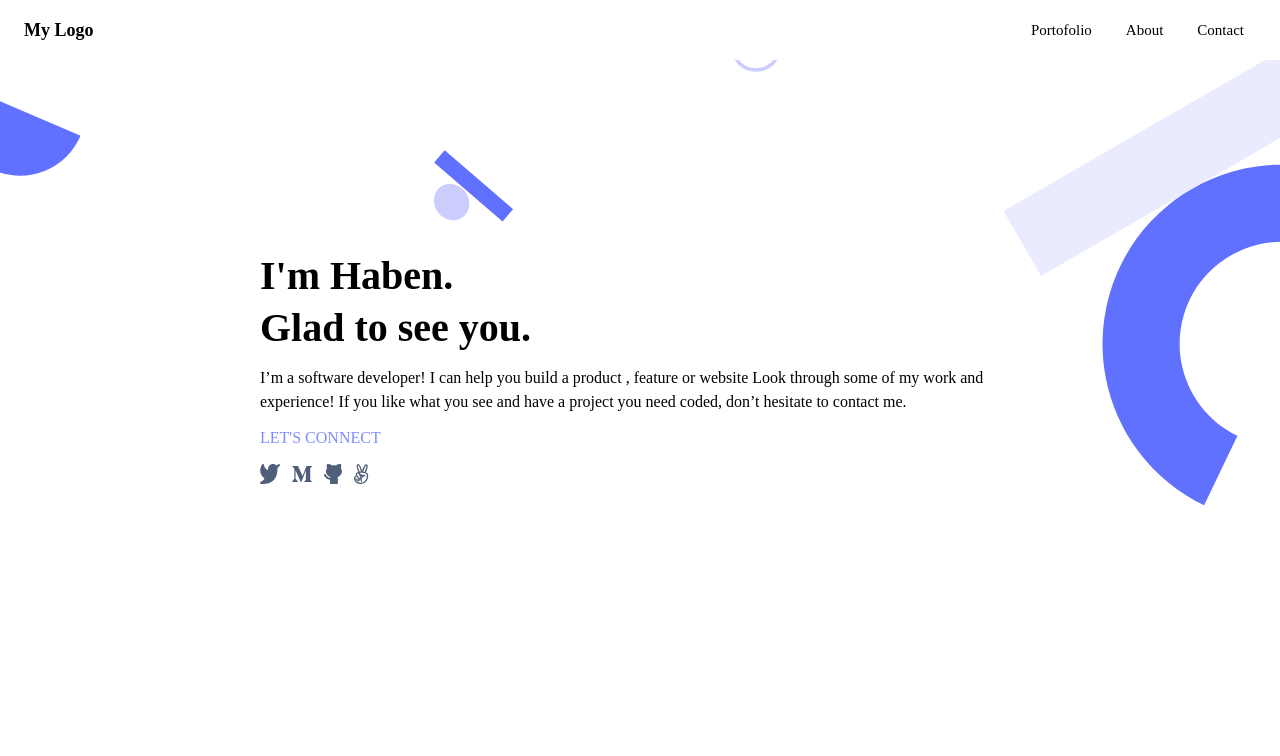
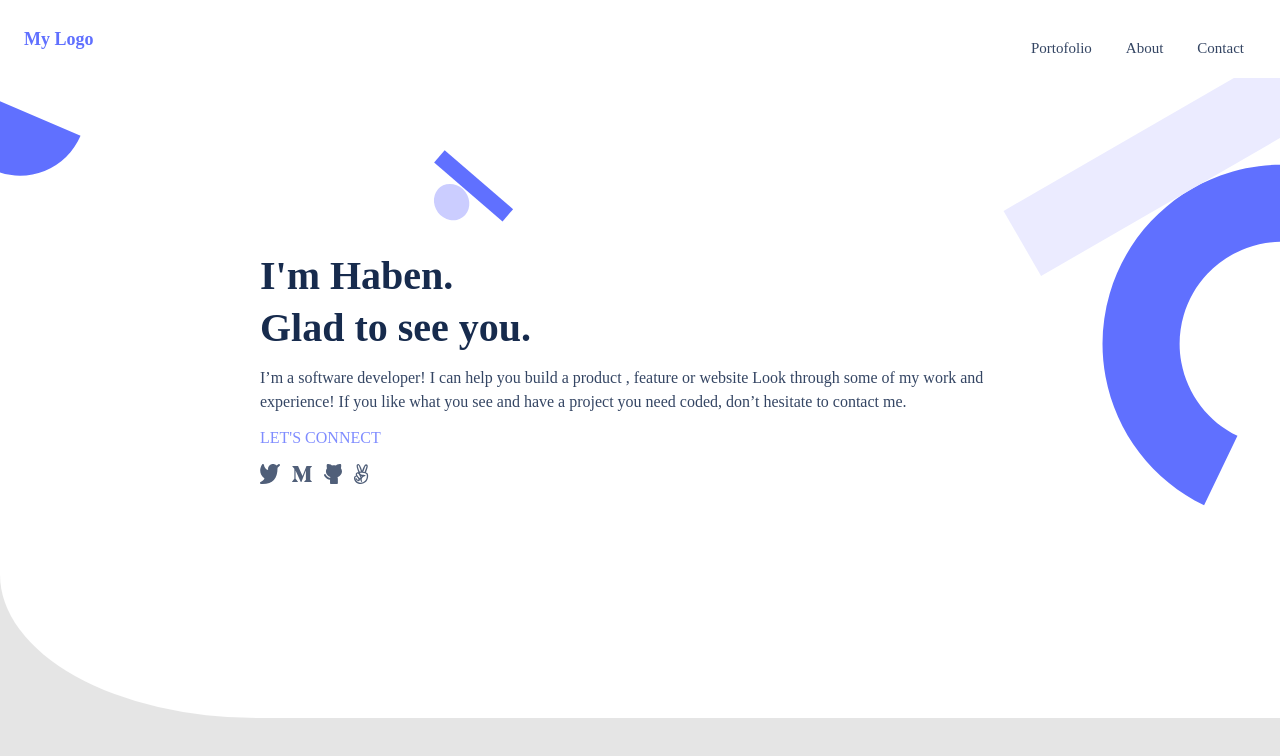
Before and after one commit to habitoz/portofolio, a website: page index.html in a window 1280 px wide. Drawn offline with Linux system fonts and the light colour scheme; a web font is replaced by a local one.

Commit message:
style rules updated and menu drawer added

```diff
--- a/index.html
+++ b/index.html
@@ -13,11 +13,15 @@
       <div class="menu-icon">
         <img src="./assets/images/Enabled.svg" alt="" srcset="">
       </div>
-      <div class="menu-items">
-      <div class="menu-items">
-        <a href="#">Portofolio</a>
-        <a href="#">About</a>
-        <a href="#">Contact</a>
+      <div class="menu" id="menu">
+        <div class="menu-close">
+            <a href="#"><img src="./assets/images/times.svg" alt="" srcset=""></a>
+        </div>
+        <div class="menu-items">
+            <a href="#">Portofolio</a>
+            <a href="#">About</a>
+            <a href="#">Contact</a>
+          </div>
       </div>
     </header>
     <main>
--- a/styles.css
+++ b/styles.css
@@ -1,12 +1,12 @@
 @import url('https://fonts.cdnfonts.com/css/poppins');
 
 :root {
-   --main-bg-color:'#E5E5E5';
-   --menu-bg-color:'#6070FF';
-   --header-text-color:'#172B4D';
-   --text-color:'#344563';
-   --icon-color:'#505F79';
-   --primary-color:'#6070FF';
+   --main-bg-color:#E5E5E5;
+   --menu-bg-color:#6070FF;
+   --header-text-color:#172B4D;
+   --text-color:#344563;
+   --icon-color:#505F79;
+   --primary-color:#6070FF;
 }
 
 * {
@@ -41,11 +41,13 @@ main {
 .bio {
     height: 718px;
     width: 100%;
+    background-color: #fff;
     background-image: url('./assets/images/header-bg.svg');
     background-repeat: no-repeat;
     background-size: cover;
-    padding: 100px 24px;
+    padding: 150px 24px;
     background-origin: 0 0;
+    border-bottom-left-radius: 20%;
 }
 .bio-header {
     font-family: 'Poppins';
@@ -110,11 +112,25 @@ main {
     .menu-icon {
         display: block;
     }
-    .menu-icon:focus .menu-items {
+    .menu-icon:hover .menu-items {
         background-color: var(--menu-bg-color);
+        display: block;
     }
     .menu-items {
         display: none;
+    }
+    .menu:target {
+        position: absolute;
+        height: 100vh;
+        background-color: var(--menu-bg-color);
+        color: #fff;
+    }
+    .menu:target .menu-items a {
+        font-family: 'Poppins';
+        font-style: normal;
+        font-weight: 600;
+        font-size: 32px;
+        line-height: 44px;
     }
 
 }
```
Also changed, not shown: assets/images/times.svg (added).
